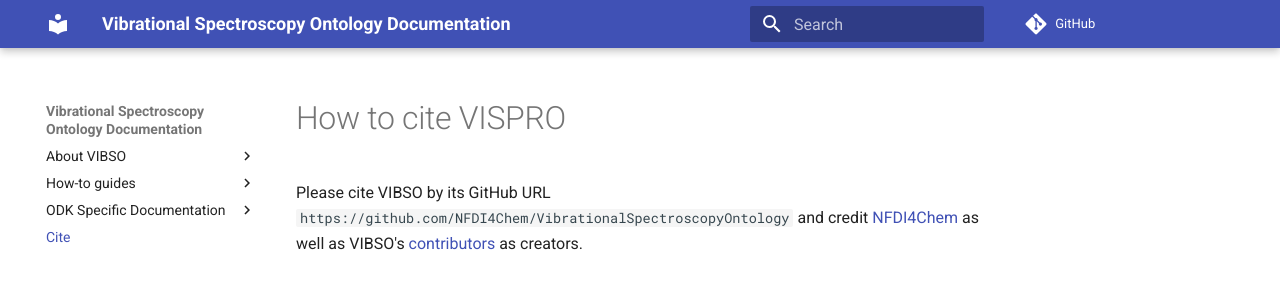
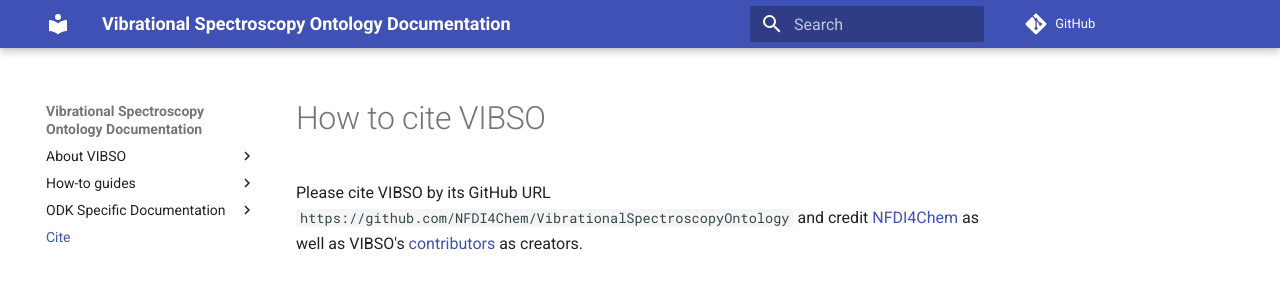
Before and after one commit to NFDI4Chem/VibrationalSpectroscopyOntology, an MkDocs documentation site: the page built from docs/cite.md, in a window 1280 px wide. Shown: the top 296 px of the page. Built offline with MkDocs 1.6.1 and Material for MkDocs 9.7.7, drawn with Linux system fonts in a browser that asks for light colours; comment, search, counter and statistics services are not loaded.

Commit message:
Fix #114

```diff
--- a/docs/cite.md
+++ b/docs/cite.md
@@ -1,3 +1,3 @@
-# How to cite VISPRO
+# How to cite VIBSO
 
 Please cite VIBSO by its GitHub URL `https://github.com/NFDI4Chem/VibrationalSpectroscopyOntology` and credit [NFDI4Chem](https://www.nfdi4chem.de/) as well as VIBSO's [contributors](https://github.com/NFDI4Chem/VibrationalSpectroscopyOntology/graphs/contributors) as creators.
```
